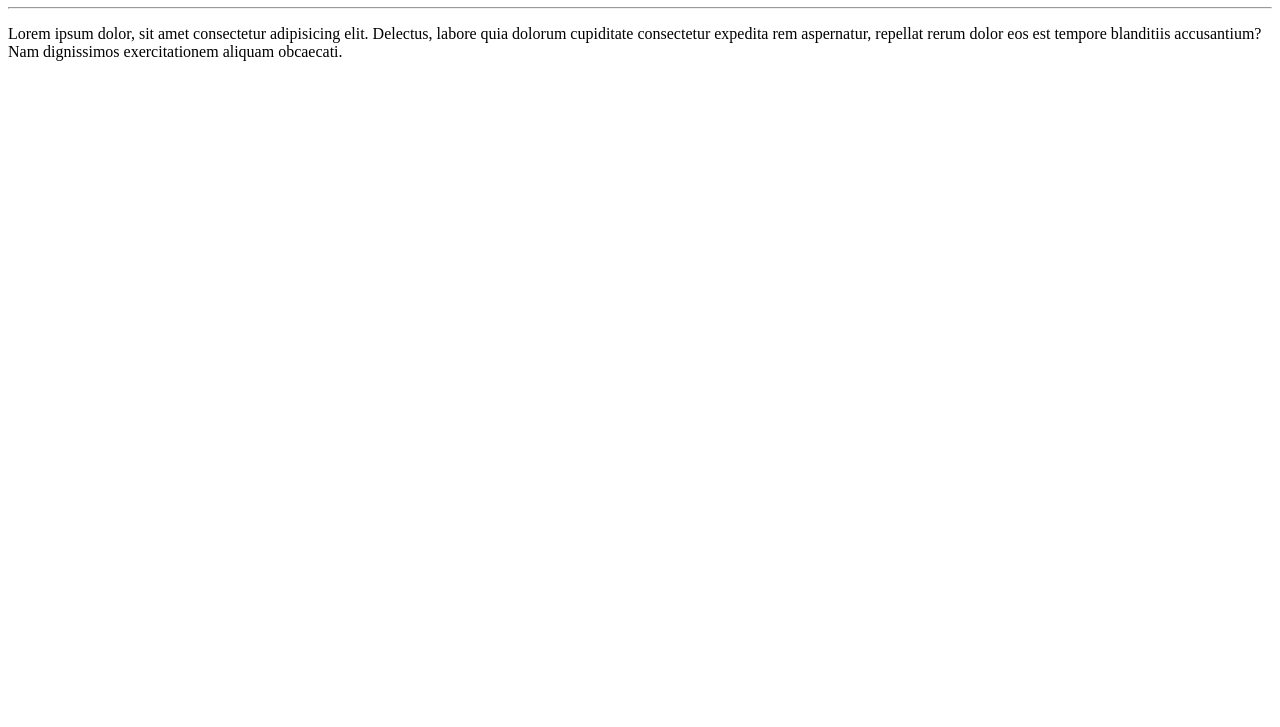
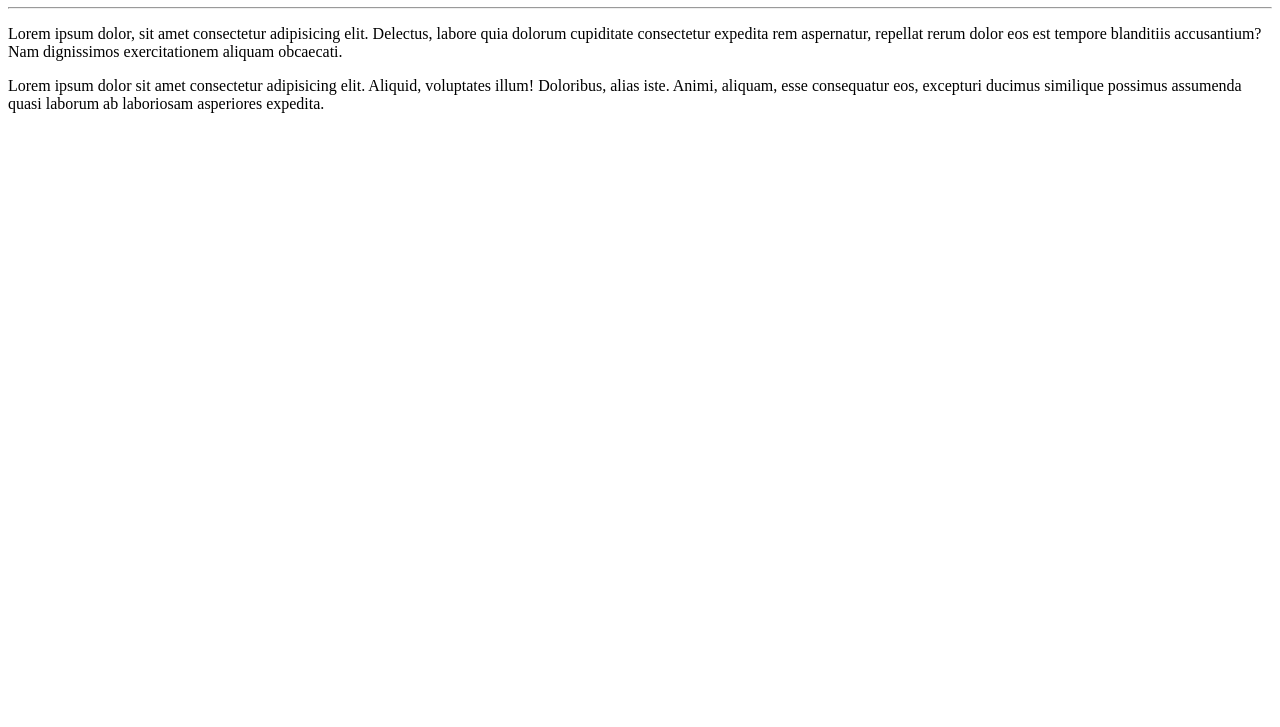
Before and after one commit to otavio-rp/Ola-Mundo, a plain HTML site: page site-exemplo/index.html in a window 1280 px wide. Shown: the part 73-800 px from the top of the page. Drawn offline with Linux system fonts and the light colour scheme.

Commit message:
adicionei um parágrafo

```diff
--- a/site-exemplo/index.html
+++ b/site-exemplo/index.html
@@ -9,5 +9,6 @@
     <h1>Olá, Mundo!</h1>
     <hr>
     <p>Lorem ipsum dolor, sit amet consectetur adipisicing elit. Delectus, labore quia dolorum cupiditate consectetur expedita rem aspernatur, repellat rerum dolor eos est tempore blanditiis accusantium? Nam dignissimos exercitationem aliquam obcaecati.</p>
+    <p>Lorem ipsum dolor sit amet consectetur adipisicing elit. Aliquid, voluptates illum! Doloribus, alias iste. Animi, aliquam, esse consequatur eos, excepturi ducimus similique possimus assumenda quasi laborum ab laboriosam asperiores expedita.</p>
 </body>
 </html>
```
